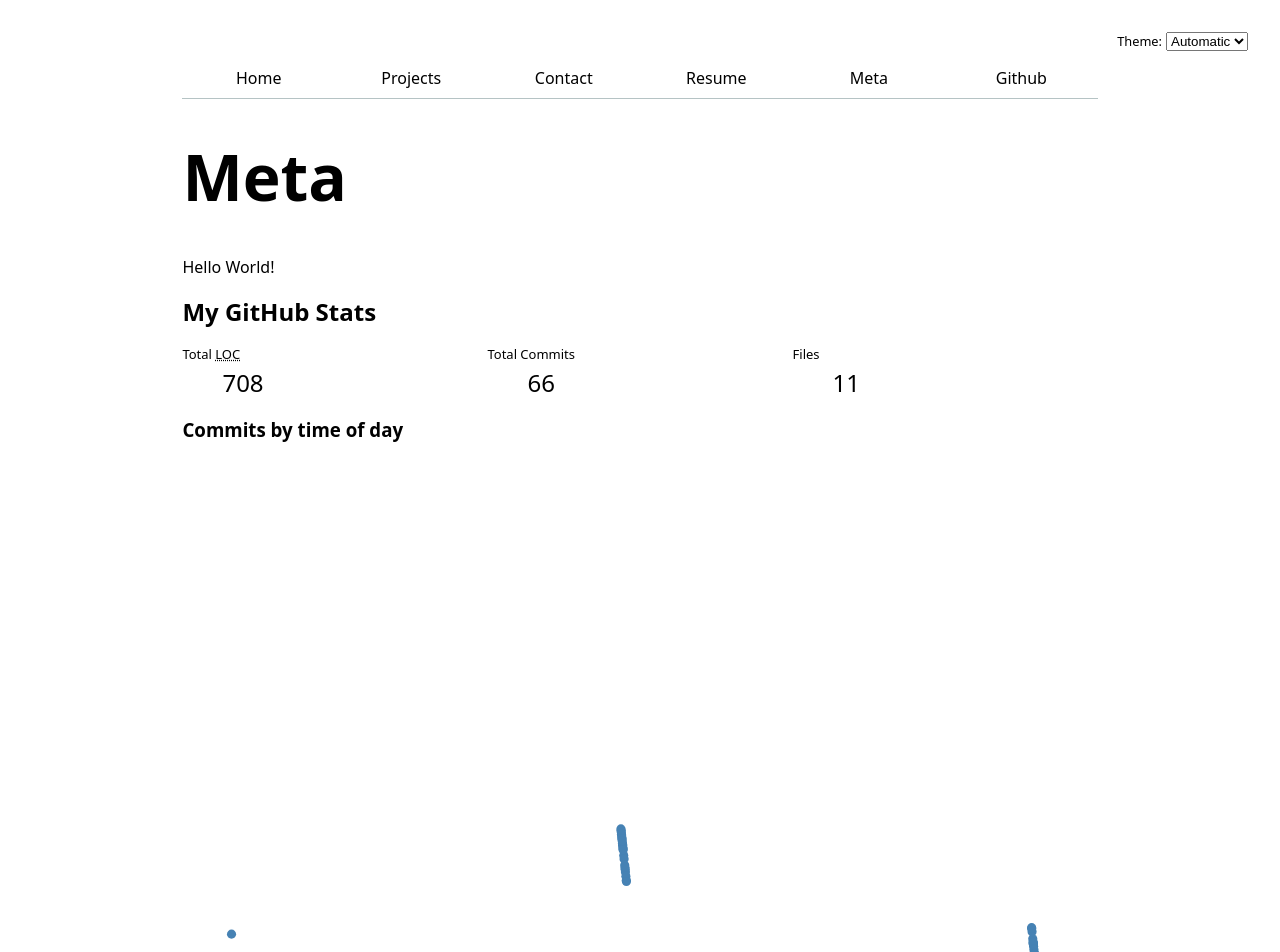
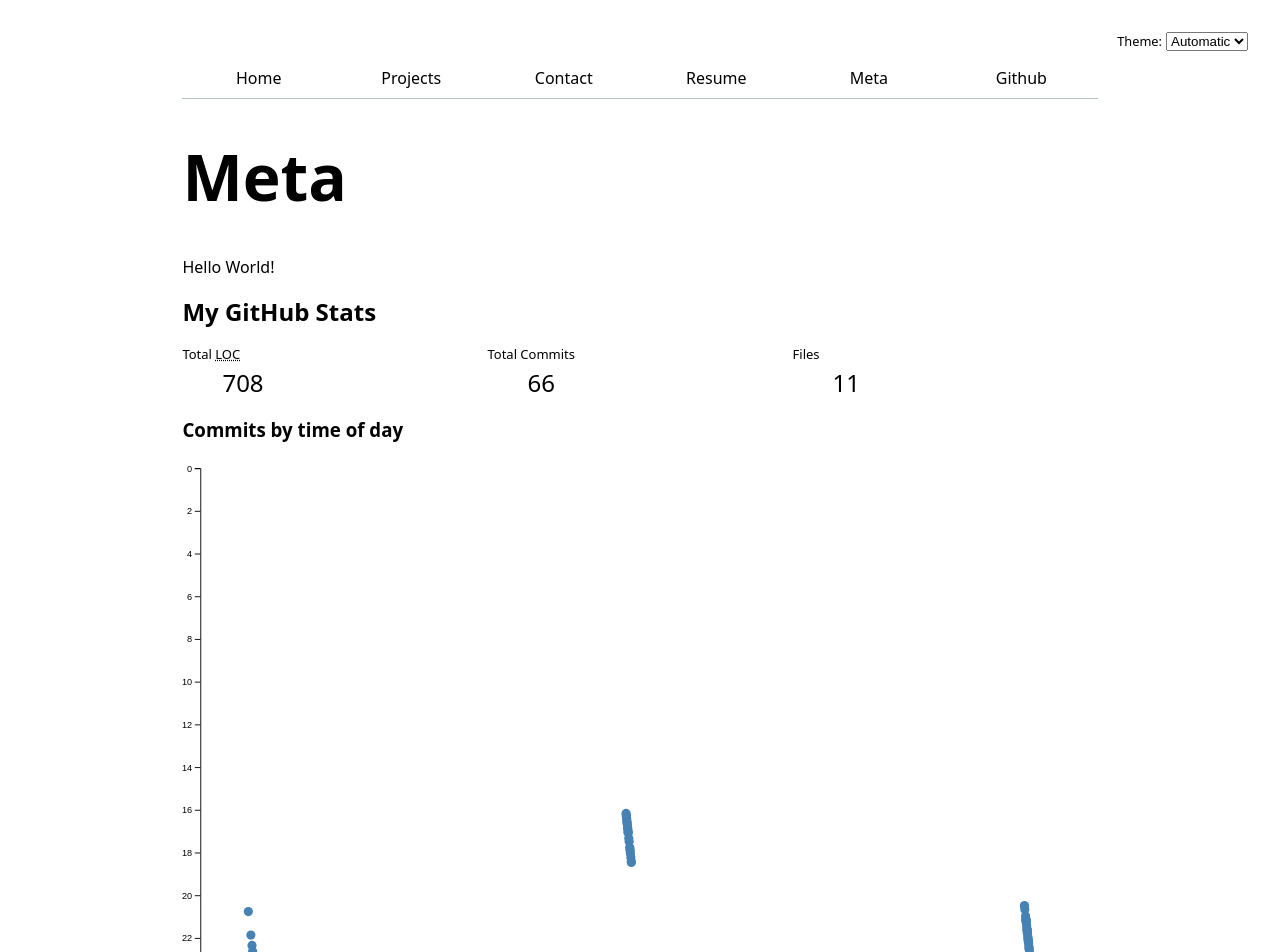
Before and after one commit to patrickxliu/my-portfolio, a SvelteKit app: page /meta in a window 1280 px wide. Shown: the top 952 px of the page. Built offline with nearby package versions, Linux system fonts and the light colour scheme.

Commit message:
add axes

```diff
--- a/src/routes/meta/+page.svelte
+++ b/src/routes/meta/+page.svelte
@@ -45,6 +45,16 @@
   });
 
   let width = 1000, height = 600;
+  let margin = {top: 10, right: 10, bottom: 30, left: 20};
+
+  let usableArea = {
+    top: margin.top,
+    right: width - margin.right,
+    bottom: height - margin.bottom,
+    left: margin.left
+  };
+  usableArea.width = usableArea.right - usableArea.left;
+  usableArea.height = usableArea.bottom - usableArea.top;
 
   $: minDate = d3.min(commits.map(d => d.date));
   $: maxDate = d3.max(commits.map(d => d.date));
@@ -53,12 +63,19 @@
 
   $: xScale = d3.scaleTime()
                 .domain([minDate, maxDatePlusOne])
-                .range([0, width])
+                .range([usableArea.left, usableArea.right])
                 .nice();
 
   $: yScale = d3.scaleLinear()
                 .domain([24, 0])
-                .range([height, 0]);
+                .range([usableArea.bottom, usableArea.top]);
+
+  let xAxis, yAxis;
+
+  $: {
+    d3.select(xAxis).call(d3.axisBottom(xScale));
+    d3.select(yAxis).call(d3.axisLeft(yScale));
+  }
 
 </script>
 
@@ -86,6 +103,8 @@
 <h3>Commits by time of day</h3>
 <svg viewBox="0 0 {width} {height}">
 	<!-- scatterplot will go here -->
+  <g transform="translate(0, {usableArea.bottom})" bind:this={xAxis} />
+  <g transform="translate({usableArea.left}, 0)" bind:this={yAxis} />
   <g class="dots">
     {#each commits as commit, index }
       <circle
```
